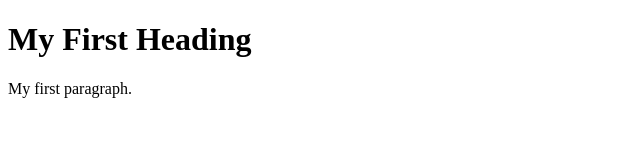
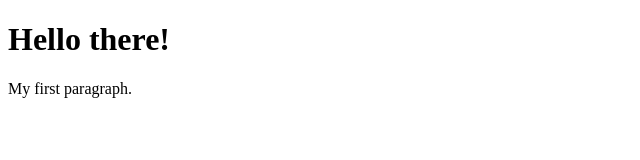
Before and after one commit to kurucaygulce/git-project, a plain HTML site: page index.html in a window 1280 px wide. Shown: the whole page, without its empty margins (0-640 px from the left). Drawn offline with Linux system fonts and the light colour scheme.

Commit message:
A few more changes for the website

```diff
--- a/index.html
+++ b/index.html
@@ -2,7 +2,7 @@
 <html>
 <body>
 
-<h1>My First Heading</h1>
+<h1>Hello there!</h1>
 
 <p>My first paragraph.</p>
 
```
Also changed, not shown: 1 other file.
